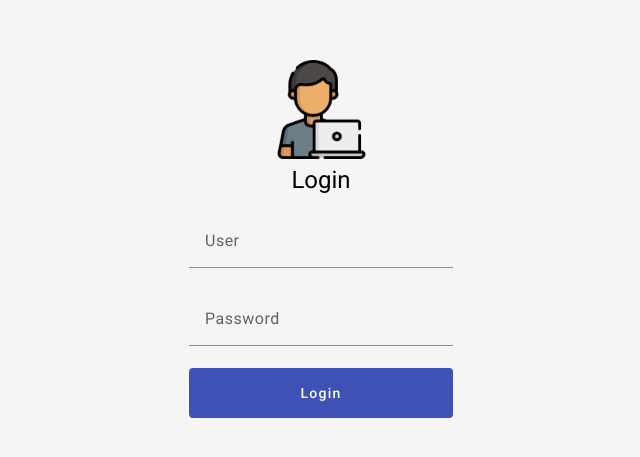
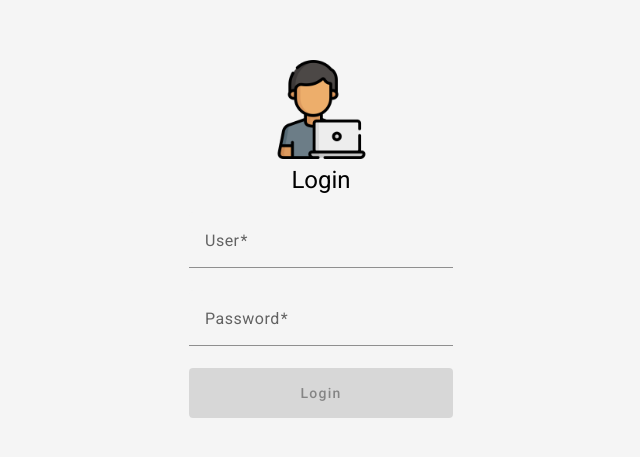
Before and after one commit to truizdiaz/angular-material, an Angular app: page / in a window 1280 px wide. Shown: the part 161-618 px from the top of the page, without its empty margins (319-959 px from the left). Built offline with nearby package versions, Linux system fonts and the light colour scheme.

Commit message:
login logic

```diff
--- a/src/app/components/login/login.component.html
+++ b/src/app/components/login/login.component.html
@@ -1,16 +1,20 @@
 <div class="body">
   <div class="login">
+    <mat-spinner *ngIf="loading" diameter="50"></mat-spinner>
+
+    <form *ngIf="!loading" [formGroup]="form" (ngSubmit)="login()">
       <img src="../../../assets/img/user.png" alt="100" width="30%" />
       <h1>Login</h1>
       <mat-form-field>
         <mat-label>User</mat-label>
-      <input autocomplete="off" matInput />
+        <input type="text" formControlName="user" autocomplete="off" matInput />
       </mat-form-field>
       <mat-form-field>
         <mat-label>Password</mat-label>
-      <input autocomplete="off" matInput />
+        <input type="password" formControlName="password" autocomplete="off" matInput />
       </mat-form-field>
       <br>
-    <button mat-flat-button color="primary">Login</button>
+      <button [disabled]="form.invalid" type="submit" mat-flat-button color="primary">Login</button>
+    </form>
   </div>
 </div>
--- a/src/app/components/login/login.component.scss
+++ b/src/app/components/login/login.component.scss
@@ -18,5 +18,9 @@
             width: 80%;
             height: 50px;
         }
+
+        mat-spinner {
+            margin: 0 auto;
+        }
     }
 }
--- a/src/app/components/login/login.component.ts
+++ b/src/app/components/login/login.component.ts
@@ -4,14 +4,59 @@ import { Component } from '@angular/core';
 import { MatFormFieldModule } from '@angular/material/form-field'
 import { MatInputModule } from '@angular/material/input';
 import { MatButtonModule } from '@angular/material/button';
+import { MatSnackBar, MatSnackBarModule } from '@angular/material/snack-bar';
+import { MatProgressSpinnerModule } from '@angular/material/progress-spinner';
+
+import { FormBuilder, FormGroup, ReactiveFormsModule, Validators } from '@angular/forms';
+import { NgIf } from '@angular/common';
 
 @Component({
   selector: 'app-login',
   standalone: true,
-  imports: [MatFormFieldModule, MatInputModule, MatButtonModule],
+  imports: [MatFormFieldModule, MatInputModule, MatButtonModule,ReactiveFormsModule, MatSnackBarModule, MatProgressSpinnerModule, NgIf],
   templateUrl: './login.component.html',
   styleUrl: './login.component.scss'
 })
 export class LoginComponent {
+  form: FormGroup;
+  loading: boolean = false;
+
+  constructor(private fb: FormBuilder, private _snackBar: MatSnackBar) {
+    this.form = this.fb.group({
+      user: ['', Validators.required],
+      password: ['', Validators.required]
+    })
+  }
+
+  login() {
+    const user: string = this.form.value.user;
+    const password: string = this.form.value.password;
+
+    if(user === 'juan' && password === 'admin123') {
+      // Redirect to dahsboard
+      this.fakeLoading();
+
+    } else {
+      // Show an error
+      this.error();
+      this.form.reset();
+    }
+  }
+
+  error() {
+    this._snackBar.open('Incorrect username or password', '', {
+      horizontalPosition: 'center',
+      verticalPosition: 'bottom',
+      duration: 3000,
+    });
+  }
+
+  fakeLoading() {
+    this.loading = true;
+    setTimeout(() => {
+      this.loading = false;
+      // Redirect to the dashboard
+    }, 2000);
+  }
 
 }
```
Lines whose indentation alone changed are shown as unchanged.
